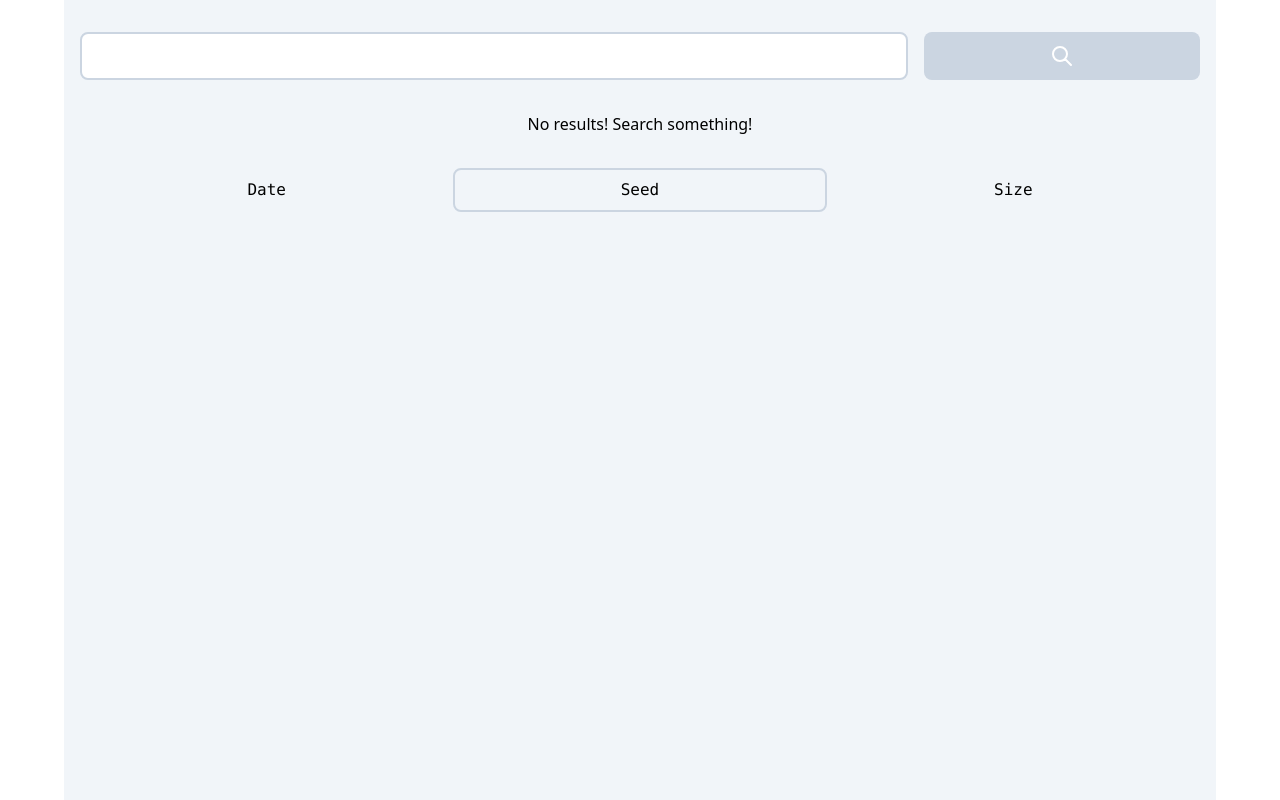
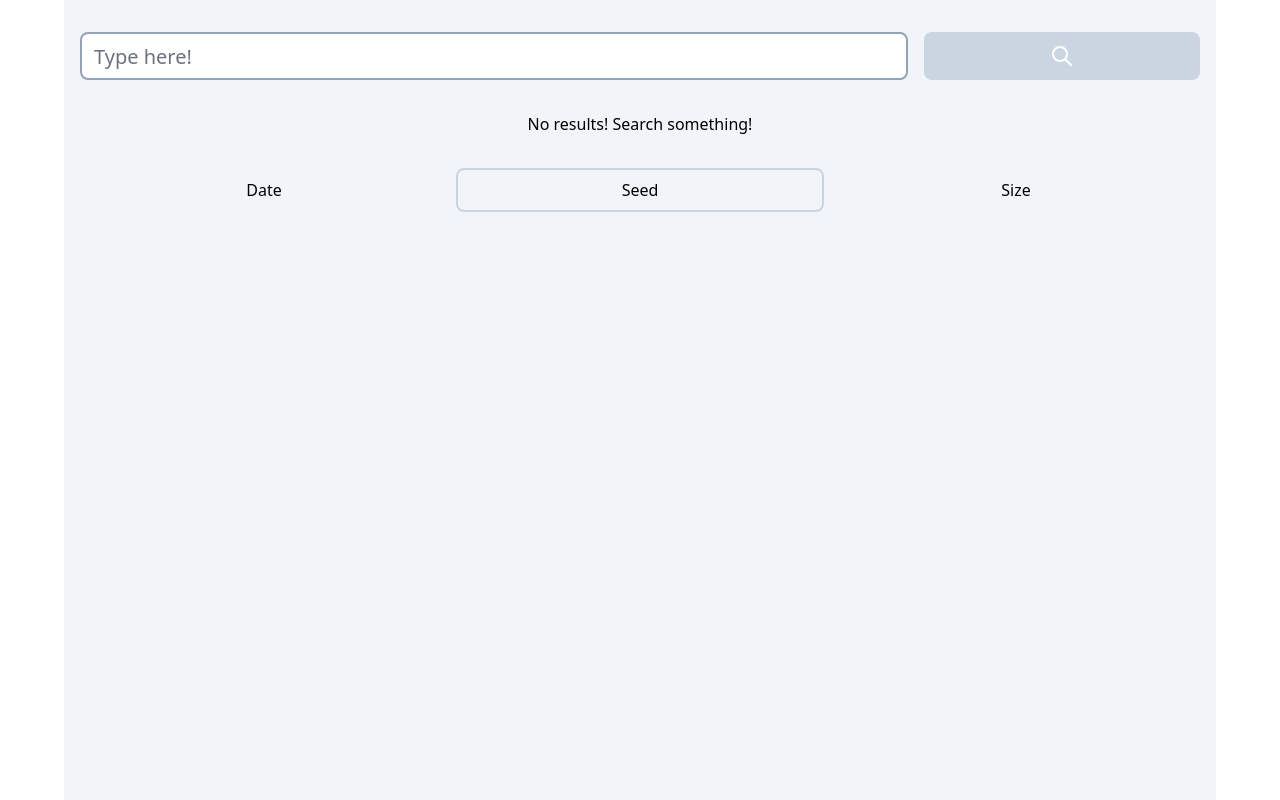
Before and after one commit to nrjdalal/verosearch-prowlarr, a Next.js app: page / in a window 1280 px wide. Built offline with nearby package versions, Linux system fonts and the light colour scheme.

Commit message:
Thu Aug 18 22:00:20 IST 2022

```diff
--- a/pages/index.jsx
+++ b/pages/index.jsx
@@ -105,9 +105,10 @@ const Home = () => {
       <main className="mt-4 flex items-center justify-between">
         <input
           type="text"
-          className="h-12 w-full rounded-lg border-2 border-slate-300 text-lg md:text-xl lg:w-3/4"
+          className="h-12 w-full rounded-lg border-2 border-slate-400 text-lg md:text-xl lg:w-3/4"
           value={search}
           onChange={(e) => setSearch(e.target.value)}
+          placeholder="Type here!"
         />
 
         <button
@@ -136,7 +137,7 @@ const Home = () => {
           : `${results.length !== 0 ? `${results.length} results found!` : 'No results! Search something!'}`}
       </p>
 
-      <div className="mt-8 flex font-mono">
+      <div className="mt-8 flex gap-2">
         <button
           className={`w-1/3 rounded-lg py-2 ${date ? 'border-2 border-slate-300' : ''}`}
           onClick={() => SwitchFilter('date')}
```
